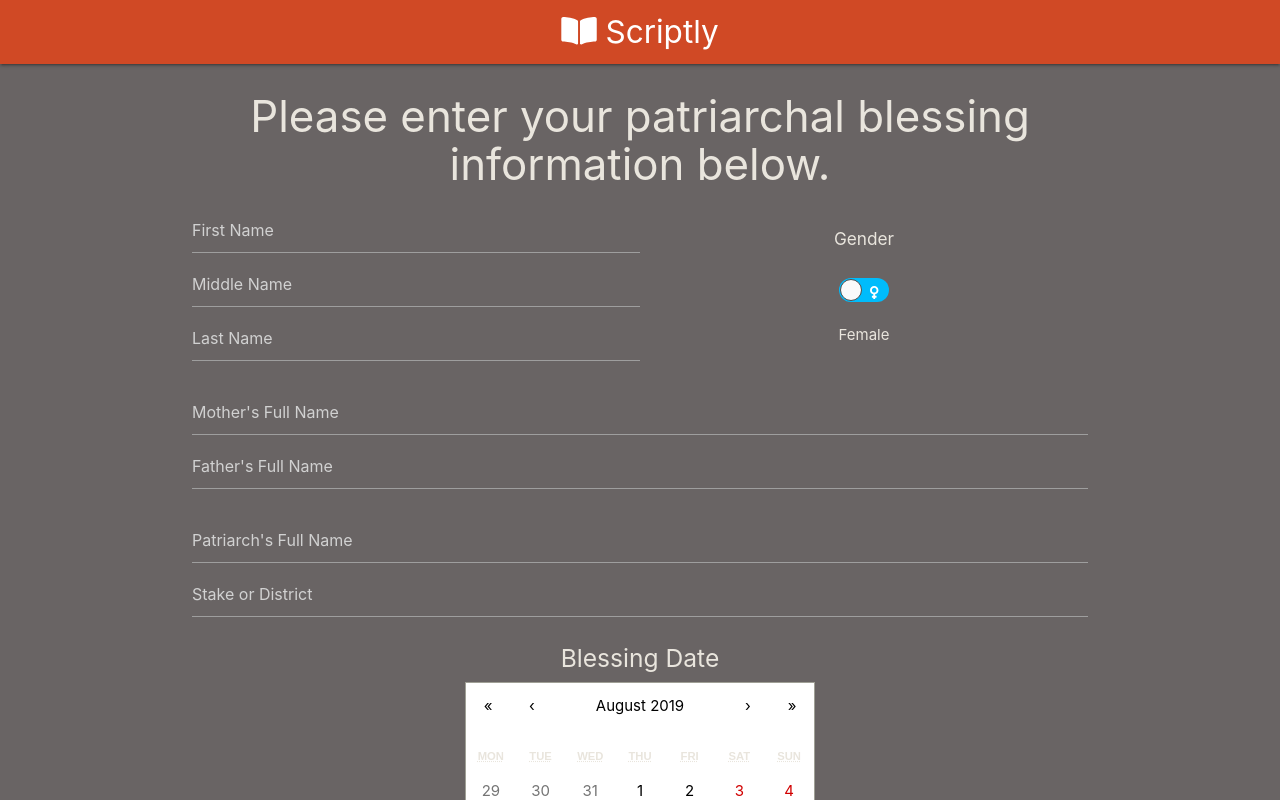
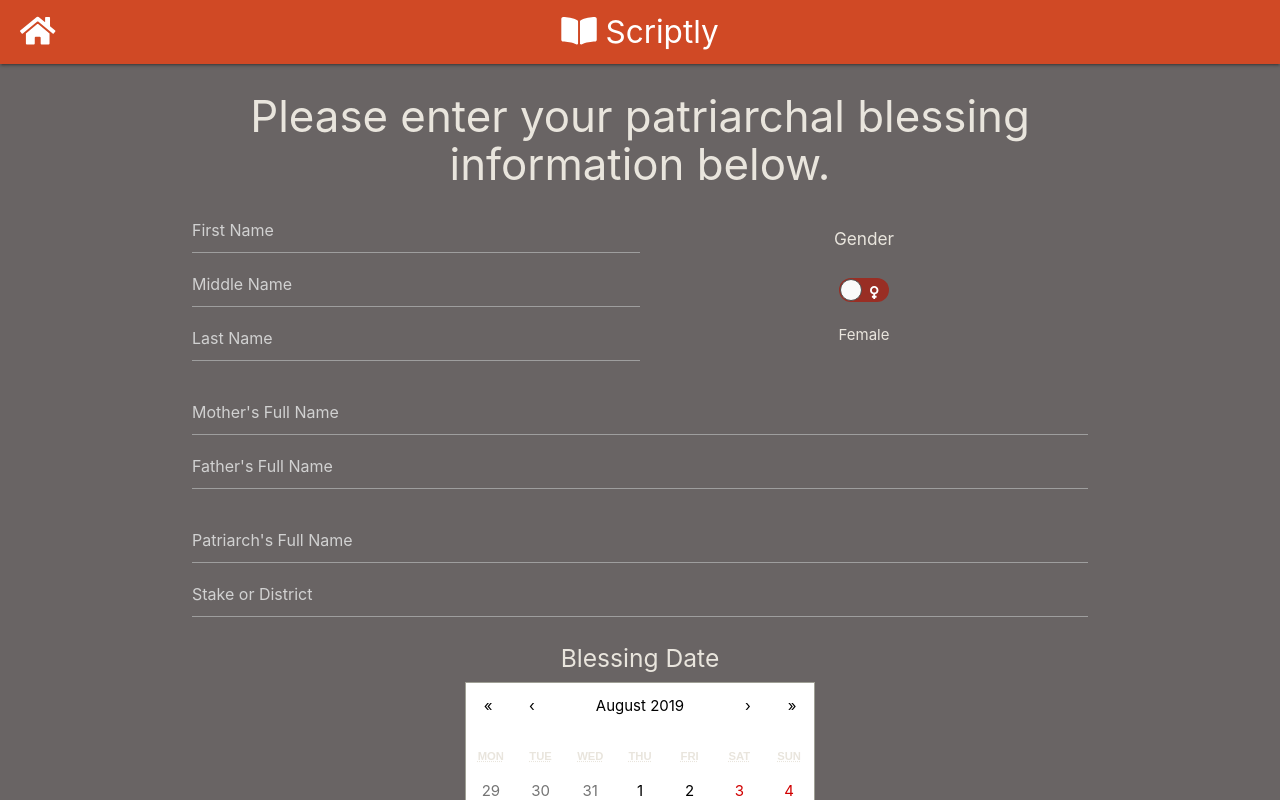
Before and after one commit to kbravh/scriptly, a React (Create React App) app: page / in a window 1280 px wide. Shown: the top 800 px of the page. Built offline with nearby package versions, Linux system fonts and the light colour scheme.

Commit message:
add home button and update toggle colors

```diff
--- a/src/App.jsx
+++ b/src/App.jsx
@@ -2,6 +2,7 @@ import React from 'react';
 import BlessingForm from './Components/BlessingForm';
 import { FontAwesomeIcon } from '@fortawesome/react-fontawesome';
 import { faBookOpen } from "@fortawesome/free-solid-svg-icons";
+import { faHome } from "@fortawesome/free-solid-svg-icons";
 // import { faLanguage } from '@fortawesome/free-solid-svg-icons';
 
 import './App.scss'
@@ -19,6 +20,7 @@ function App() {
     <div className="App">
       <nav>
         <div className="nav-wrapper">
+          <a href="http://restorerofpaths.com" id="homeLogo" className="left"><FontAwesomeIcon icon={faHome} /></a>
           <div className="container">
             <a href="/" className="brand-logo center hide-on-small-only"><FontAwesomeIcon icon={faBookOpen} /> Scriptly</a>
             <a href="/" className="brand-logo center hide-on-med-and-up"><FontAwesomeIcon icon={faBookOpen} /></a>
--- a/src/App.scss
+++ b/src/App.scss
@@ -8,3 +8,8 @@ nav {
 .App{
     margin-bottom: 30px;
 }
+
+#homeLogo {
+    font-size: 2.1rem;
+    margin-left: 20px;
+}
--- a/src/Components/BlessingForm.scss
+++ b/src/Components/BlessingForm.scss
@@ -46,22 +46,22 @@
     height: 24px;
     padding: 0;
     border-radius: 30px;
-    background-color: #00bcfb;
+    background-color: $secondary;
     -webkit-transition: all 0.2s ease;
     -moz-transition: all 0.2s ease;
     transition: all 0.2s ease;
 }
 
 .react-toggle:hover:not(.react-toggle--disabled) .react-toggle-track {
-    background-color: #00bcfb;
+    background-color: $secondary;
 }
 
 .react-toggle--checked .react-toggle-track {
-    background-color: #0080ff;
+    background-color: $tertiary;
 }
 
 .react-toggle--checked:hover:not(.react-toggle--disabled) .react-toggle-track {
-    background-color: #0080ff;
+    background-color: $tertiary;
 }
 
 .react-toggle-track-check {
@@ -133,15 +133,15 @@
 }
 
 .react-toggle--focus .react-toggle-thumb {
-    -webkit-box-shadow: 0px 0px 3px 2px #0099E0;
-    -moz-box-shadow: 0px 0px 3px 2px #0099E0;
-    box-shadow: 0px 0px 2px 3px #0099E0;
+    -webkit-box-shadow: 0px 0px 3px 2px $primary;
+    -moz-box-shadow: 0px 0px 3px 2px $primary;
+    box-shadow: 0px 0px 2px 3px $primary;
 }
 
 .react-toggle:active:not(.react-toggle--disabled) .react-toggle-thumb {
-    -webkit-box-shadow: 0px 0px 5px 5px #0099E0;
-    -moz-box-shadow: 0px 0px 5px 5px #0099E0;
-    box-shadow: 0px 0px 5px 5px #0099E0;
+    -webkit-box-shadow: 0px 0px 5px 5px $primary;
+    -moz-box-shadow: 0px 0px 5px 5px $primary;
+    box-shadow: 0px 0px 5px 5px $primary;
 }
 
 // Other styles
```
